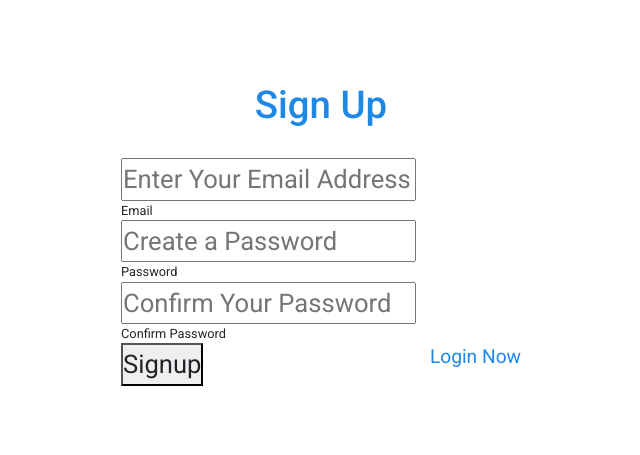
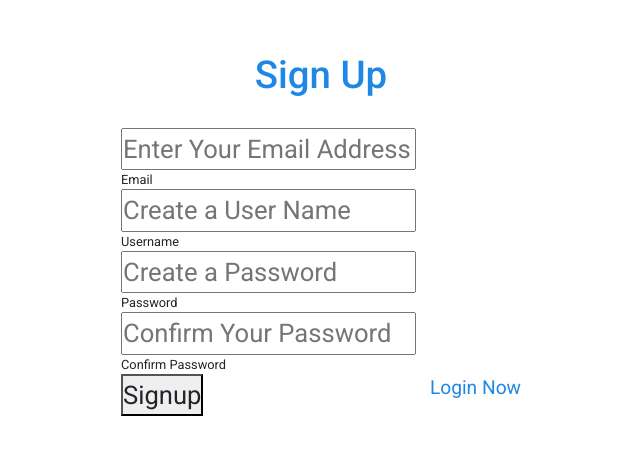
Before and after one commit to CharlieFan/login-demo, a React app: page /signup in a window 1280 px wide. Shown: the part 161-616 px from the top of the page, without its empty margins (319-959 px from the left). Built offline with nearby package versions, Linux system fonts and the light colour scheme.

Commit message:
feat login

```diff
--- a/src/api/http.js
+++ b/src/api/http.js
@@ -1,7 +1,7 @@
 import axios from 'axios'
 
 const myAxios = axios.create({
-    baseURL: 'http://base.com/api/',
+    baseURL: 'http://localhost:3000/api',
     timeout: 20000,
     headers: {
         'Content-Type': 'application/json'
@@ -12,24 +12,27 @@ function processData(data = {}) {
     return JSON.stringify(data)
 }
 
-const get = function (url, query) {
-    return myAxios.get(url, {
-
-    }).then(res => {
-        console.log(res)
+const get = function (url, query = {}) {
+    return myAxios.get(url, query).then(res => {
+        if (res) {
+            return res.data
+        }
     }).catch(err => {
         console.log(err)
-
+        return err
     })
 }
 
 const post = function (url, data) {
     return myAxios.post(url, processData(data))
         .then(res => {
-            console.log(res)
+            if (res) {
+                return res.data
+            }
         })
         .catch(err => {
             console.log(err)
+            return err
         })
 }
 
--- a/src/api/index.js
+++ b/src/api/index.js
@@ -7,7 +7,9 @@ export default {
          * @param data
          */
         async login(data) {
-            let res = await post('', data)
+            let res = await post('/login', data)
+            console.log(res)
+
             return res
         },
 
--- a/src/components/containers/Login/Login.jsx
+++ b/src/components/containers/Login/Login.jsx
@@ -4,6 +4,8 @@ import { Link } from 'react-router-dom'
 import { Input } from 'components/ui'
 import styles from './Login.scss'
 import {validator, validateRules} from 'utils/validation'
+import api from 'api'
+console.log(api)
 
 export default class Login extends React.Component {
     render() {
@@ -123,10 +125,13 @@ export default class Login extends React.Component {
         }
 
         console.log(formData)
-        let id = 1
-        this.props.history.push({
-            pathname: '/main/home/' + id
+        api.user.login(formData).then(res => {
+            console.log(res)
         })
+        // let id = 1
+        // this.props.history.push({
+        //     pathname: '/main/home/' + id
+        // })
     }
 }
 
--- a/src/components/containers/Signup/Signup.jsx
+++ b/src/components/containers/Signup/Signup.jsx
@@ -23,6 +23,17 @@ export default class Signup extends React.Component {
                             touched={this.state.formData.email.touched}
                             hasErr={!this.state.formData.email.isValid}
                             errMsg={this.state.formData.email.errMsg}
+                            onBlur={this.validate}
+                            onChange={this.handleChange} />
+
+                        <Input placeholder="Create a User Name"
+                            className="mb-3"
+                            type="text"
+                            name="username"
+                            data-name="Username"
+                            touched={this.state.formData.username.touched}
+                            hasErr={!this.state.formData.username.isValid}
+                            errMsg={this.state.formData.username.errMsg}
                             onBlur={this.validate}
                             onChange={this.handleChange} />
 
@@ -71,6 +82,16 @@ export default class Signup extends React.Component {
                 rules: [
                     validateRules.required,
                     validateRules.isEmail
+                ],
+                errMsg: ''
+            },
+            username: {
+                value: '',
+                isValid: false,
+                touched: false,
+                rules: [
+                    validateRules.required,
+                    validateRules.maxLength(30),
                 ],
                 errMsg: ''
             },
```
